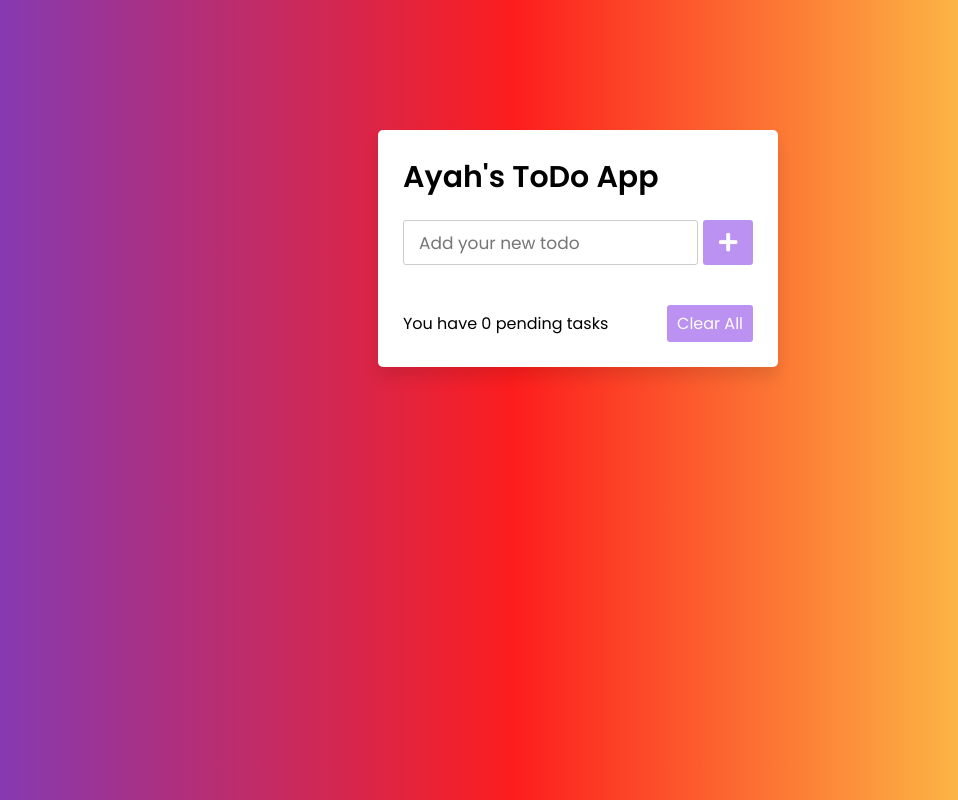
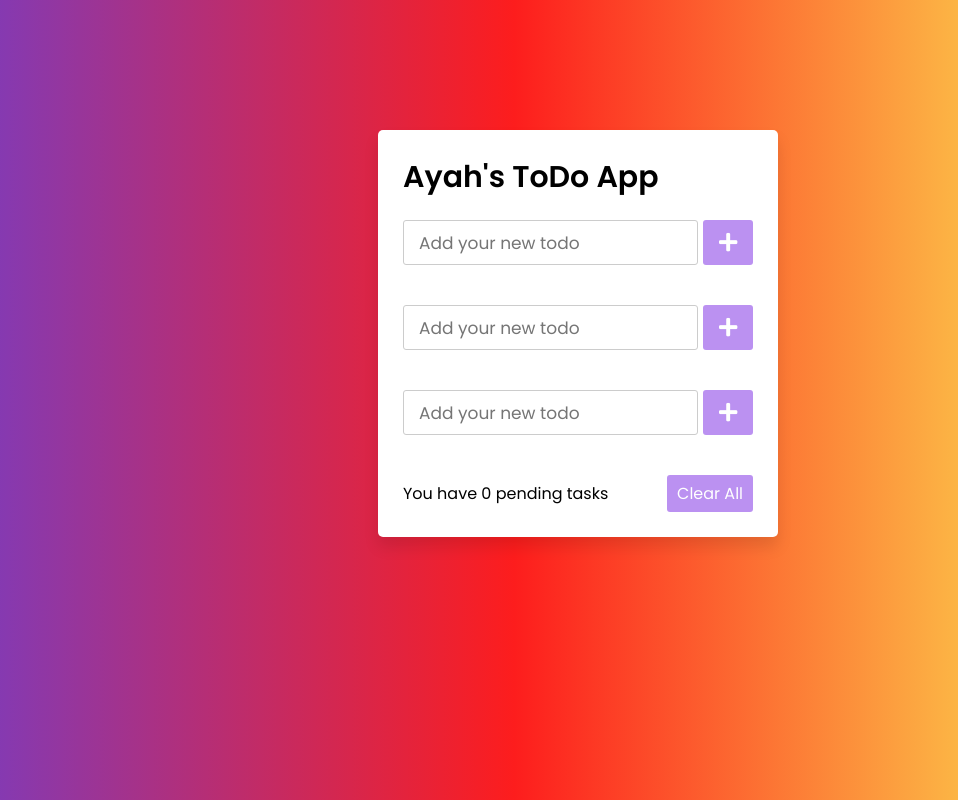
Before and after one commit to adweik94/adweik94.github.io, a plain HTML site: page index.html in a window 1280 px wide. Shown: the whole page, without its empty margins (62-1020 px from the left). Drawn offline with Linux system fonts and the light colour scheme.

Commit message:
Update index.html

```diff
--- a/index.html
+++ b/index.html
@@ -16,6 +16,20 @@
     <ul class="todoList">
       <!-- data are comes from local storage -->
     </ul>
+      <div class="inputField">
+      <input type="text" placeholder="Add your new todo">
+      <button><i class="fas fa-plus"></i></button>
+    </div>
+    <ul class="todoList">
+      <!-- data are comes from local storage -->
+    </ul>
+      <div class="inputField">
+      <input type="text" placeholder="Add your new todo">
+      <button><i class="fas fa-plus"></i></button>
+    </div>
+    <ul class="todoList">
+      <!-- data are comes from local storage -->
+    </ul>
     <div class="footer">
       <span>You have <span class="pendingTasks"></span> pending tasks</span>
       <button>Clear All</button>
```
